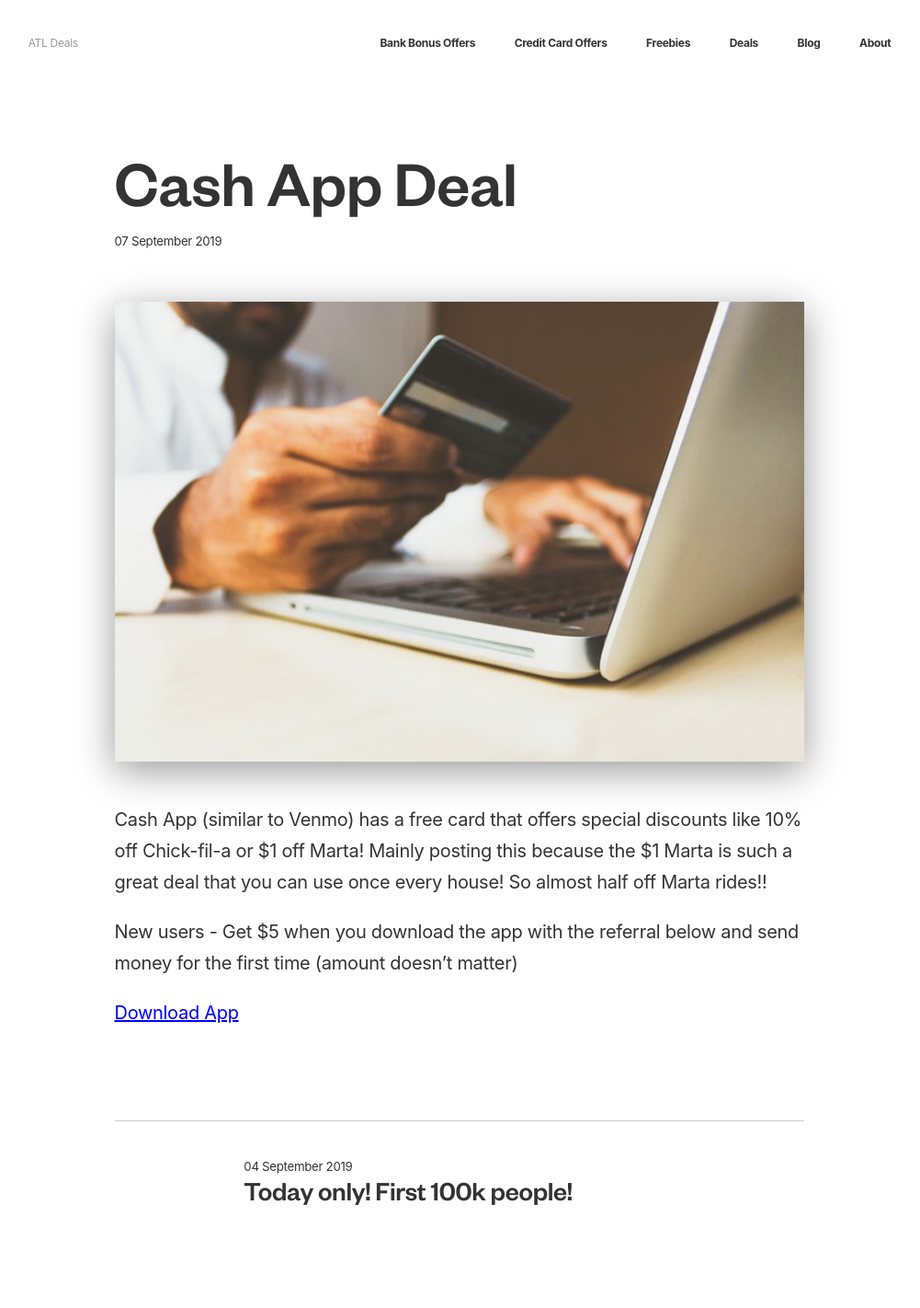
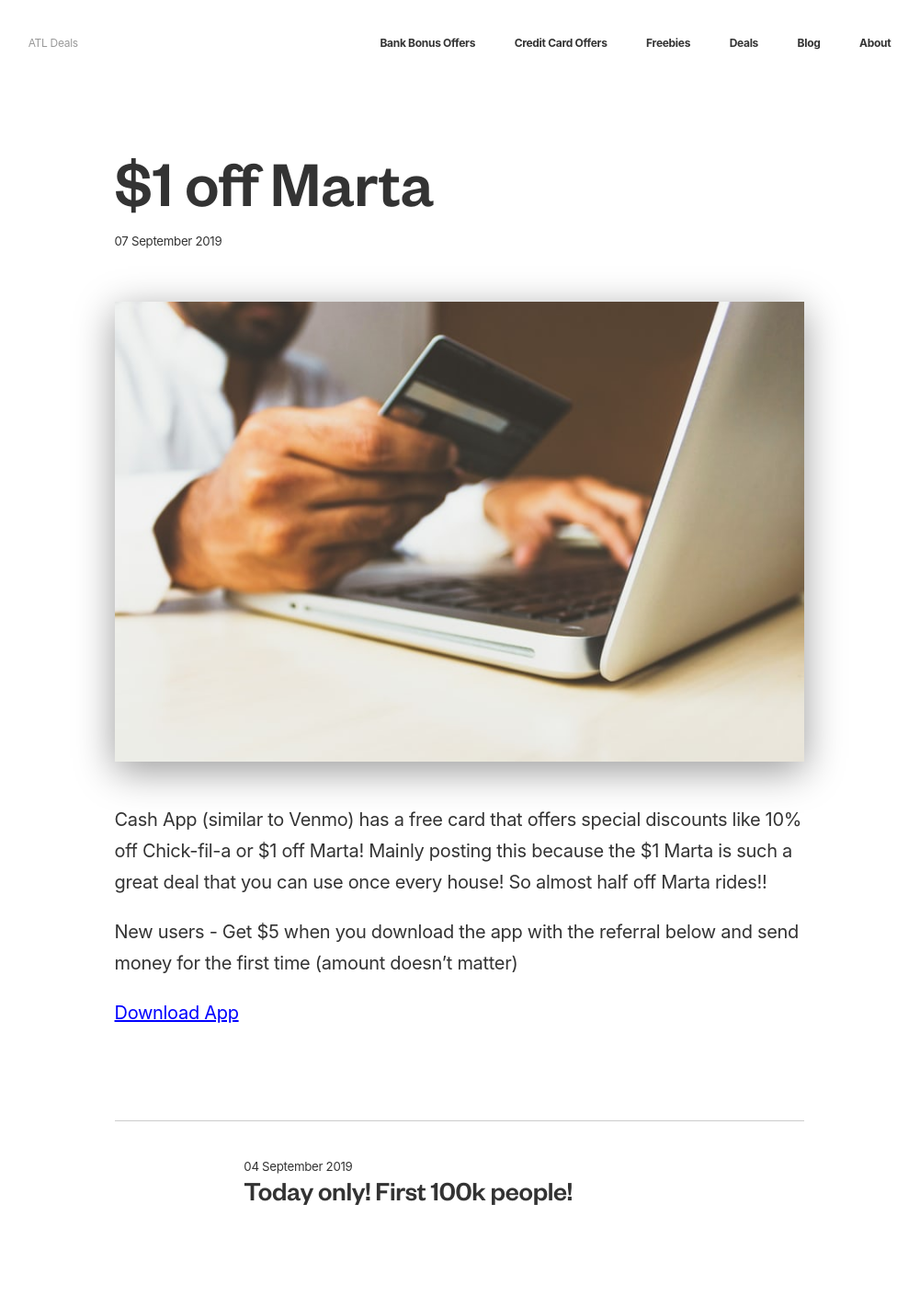
Before and after one commit to ohiosveryown/atldeals, a Jekyll site: the page built from _posts/2019-09-07-cash-app-deal.markdown, in a window 1280 px wide. Shown: the whole page at 92% size, without its empty margins (140-1141 px from the left). Built offline with Jekyll 4.4.1, drawn with Linux system fonts in a browser that asks for light colours.

Commit message:
Updated Cash App Deal

```diff
--- a/_posts/2019-09-07-cash-app-deal.markdown
+++ b/_posts/2019-09-07-cash-app-deal.markdown
@@ -1,5 +1,5 @@
 ---
-title: Cash App Deal
+title: "$1 off Marta"
 date: 2019-09-07 17:11:00 Z
 permalink: cashapp
 categories:
```
